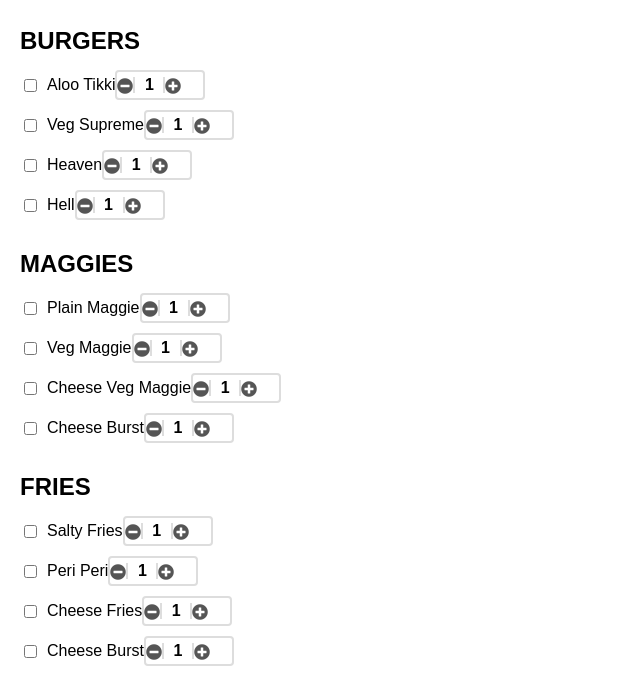
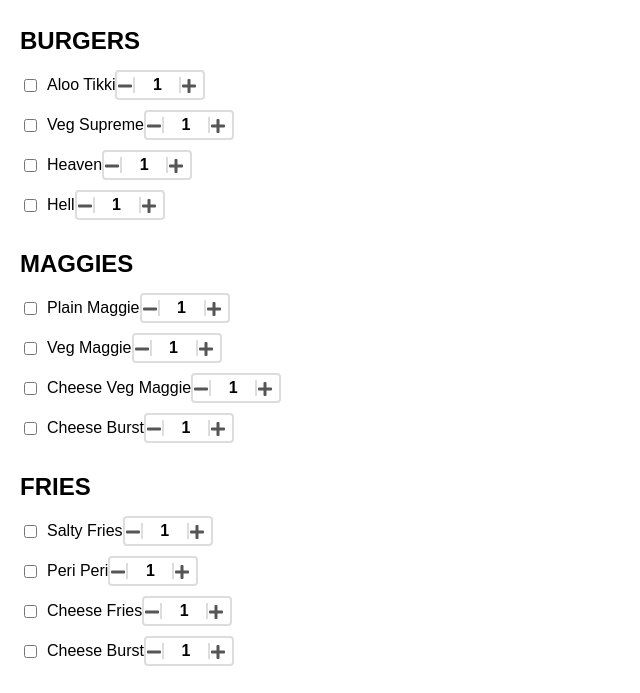
Before and after one commit to RitikDutta/whatsapp_API_menu, a plain HTML site: page index.html in a window 1280 px wide. Shown: the part 81-774 px from the top of the page, without its empty margins (0-640 px from the left). Drawn offline with Linux system fonts and the light colour scheme.

Commit message:
added style

```diff
--- a/index.html
+++ b/index.html
@@ -167,16 +167,16 @@ input[type=number]::-webkit-outer-spin-button {
   position: absolute;
   font-family: "Font Awesome 5 Free";
   font-weight: 900;
-  content: '\f056';
+  content: '\f068';
   transform: translate(-50%, -50%) rotate(180deg);
 }
 .number-input button.plus:after {
-  content: '\f055';
+  content: '\f067';
 }
 
 .number-input input[type=number] {
   font-family: sans-serif;
-  max-width: 2rem;
+  max-width: 3rem;
   padding: .5rem;
   border: solid #ddd;
   border-width: 0 2px;
```
